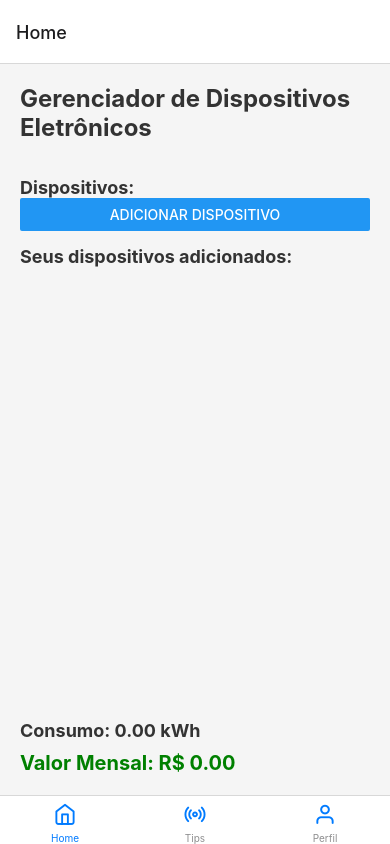
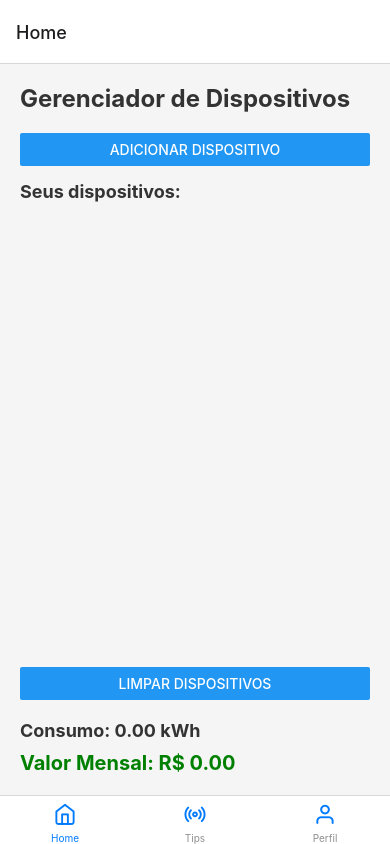
Before and after one commit to Ed1Abreu/EcoWatt, a React Native app: screen / in a window 390 px wide. Built offline with nearby package versions, Linux system fonts and the light colour scheme.

Commit message:
Adicionando incremento na quantidade e botão de limpar

```diff
--- a/src/screens/energyTips.js
+++ b/src/screens/energyTips.js
@@ -1,10 +1,6 @@
-import styles from '../styles/EnergyTips'
-
-
-
-
 import React from 'react';
 import { View, Text, StyleSheet, TouchableOpacity, ScrollView } from 'react-native';
+import styles from '../styles/EnergyTips'
 
 export function EnergyTips(){
   const energySavingTips = [
@@ -27,11 +23,15 @@ export function EnergyTips(){
 
     <ScrollView style={styles.tipsContainer}>
         {energySavingTips.map((tip, index) => (
-          <Text key={index} style={styles.tip}>{`${index + 1}. ${tip}`}</Text>
+            <View key={index}>
+                <Text style={styles.tip}>{`${index + 1}. ${tip}`}</Text>
+                {index !== energySavingTips.length - 1 && <View style={styles.divider} />}
+            </View>
         ))}
     </ScrollView>
 
     <Text style={styles.linksTitle}>Sites Úteis:</Text>
+
     <View style={styles.linksContainer}>
         {usefulLinks.map((link, index) => (
             <TouchableOpacity key={index} onPress={() => alert(`Link para: ${link.url}`)}>
--- a/src/screens/home.js
+++ b/src/screens/home.js
@@ -41,11 +41,21 @@ export function Home() {
 
 
     const addDevice = (device) => {
-        if (deviceQuantities[device.name]) {
+        const quantity = parseInt(deviceQuantities[device.name], 10);
+        setCustoMensal((totalPower * (0.85 *24)) * 30 );
+        if (!isNaN(quantity) && quantity > 0) {
+          const existingDeviceIndex = userDevices.findIndex((item) => item.name === device.name);
 
-            const quantity = parseInt(deviceQuantities[device.name], 10);
+          if (existingDeviceIndex !== -1) {
+            // Se o dispositivo do mesmo tipo já estiver na lista, incremente a quantidade
+            const updatedDevices = [...userDevices];
+            updatedDevices[existingDeviceIndex].quantity += quantity;
 
-            if (!isNaN(quantity) && quantity > 0) {
+            setUserDevices(updatedDevices);
+            setTotalPower(totalPower + device.power * quantity);
+            setDeviceQuantities({ ...deviceQuantities, [device.name]: '' });
+          } else {
+            // Se for um novo tipo de dispositivo, adicione à lista
             const userDevice = {
               name: device.name,
               power: device.power,
@@ -55,9 +65,17 @@ export function Home() {
             setUserDevices([...userDevices, userDevice]);
             setTotalPower(totalPower + device.power * quantity);
             setDeviceQuantities({ ...deviceQuantities, [device.name]: '' });
+
           }
-            setCustoMensal((totalPower * (0.85 *24)) * 30 );
+
         }
+      };
+
+    const clearAllDevices = () => {
+        setUserDevices([]); // Limpa a lista de dispositivos adicionados
+        setTotalPower(0); // Reseta o total de energia consumida
+        setDeviceQuantities({}); // Limpa as quantidades dos dispositivos
+        setCustoMensal(0)
     };
 
     const closeModal = () => {
@@ -66,8 +84,8 @@ export function Home() {
 
     return (
     <View style={styles.container}>
-        <Text style={styles.header}>Gerenciador de Dispositivos Eletrônicos</Text>
-        <Text style={styles.sectionTitle}>Dispositivos:</Text>
+        <Text style={styles.header}>Gerenciador de Dispositivos</Text>
+
 
         <Button
             title="Adicionar Dispositivo"
@@ -94,7 +112,7 @@ export function Home() {
                     />
 
                     <Button
-                        title="Adicionar"
+                        title="+"
                         onPress={() => addDevice(device)}
                         style={styles.addButton}
                     />
@@ -105,7 +123,9 @@ export function Home() {
             </View>
         </Modal>
 
-        <Text style={styles.sectionTitle}>Seus dispositivos adicionados:</Text>
+
+
+        <Text style={styles.sectionTitle}>Seus dispositivos:</Text>
         {/* Essa aqui renderiza os dispositivos que o usuário adiciona no App */}
 
         <FlatList
@@ -115,6 +135,13 @@ export function Home() {
             <Text style={styles.userDevice}>{item.quantity} x {item.name} - {(item.quantity * item.power).toFixed(2)} kW</Text>
             )}
         />
+
+        <Button
+            style={styles.clearButton}
+            title="Limpar Dispositivos"
+            onPress={clearAllDevices}
+        />
+
         <Text style={styles.totalPower}>Consumo: {(totalPower*24).toFixed(2)} kWh</Text>
         <Text style={styles.totalCost}>Valor Mensal: R$ {custoMensal.toFixed(2)}</Text>
     </View>
```
Lines whose indentation alone changed are shown as unchanged.
